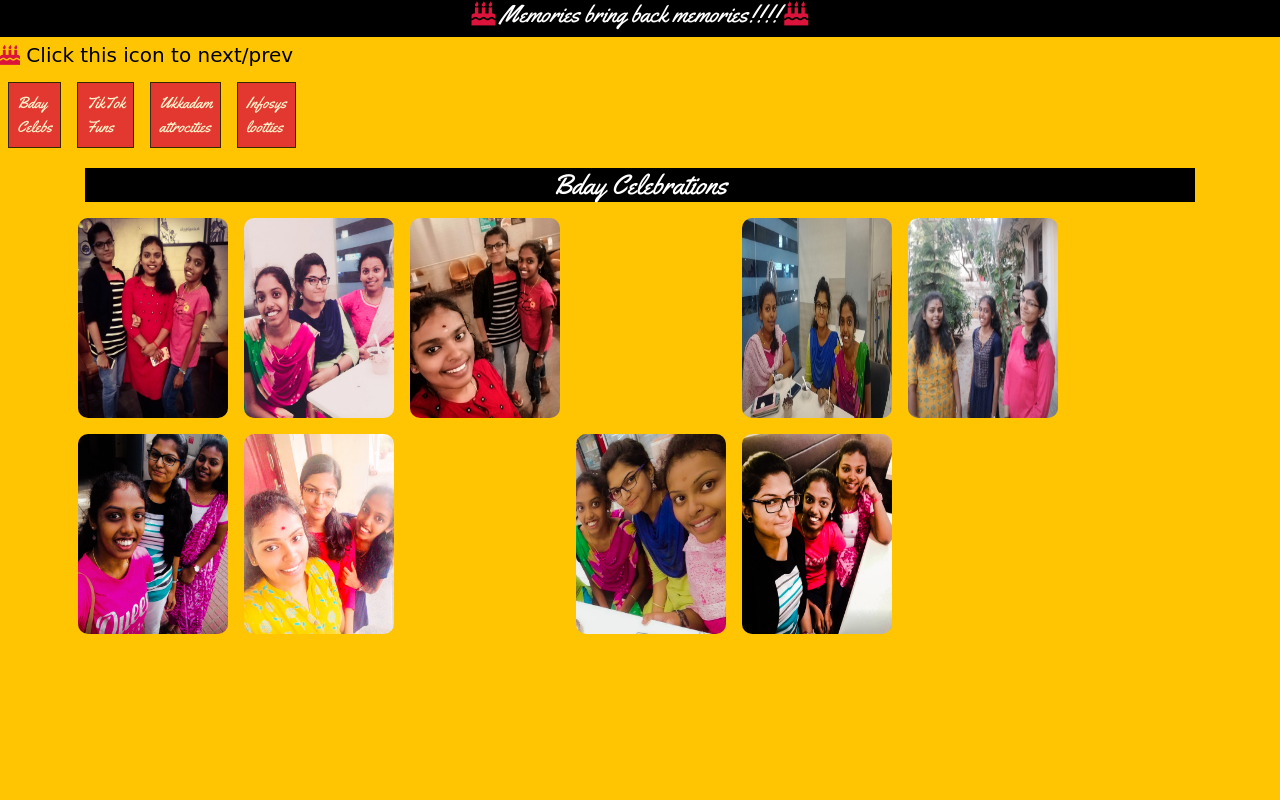
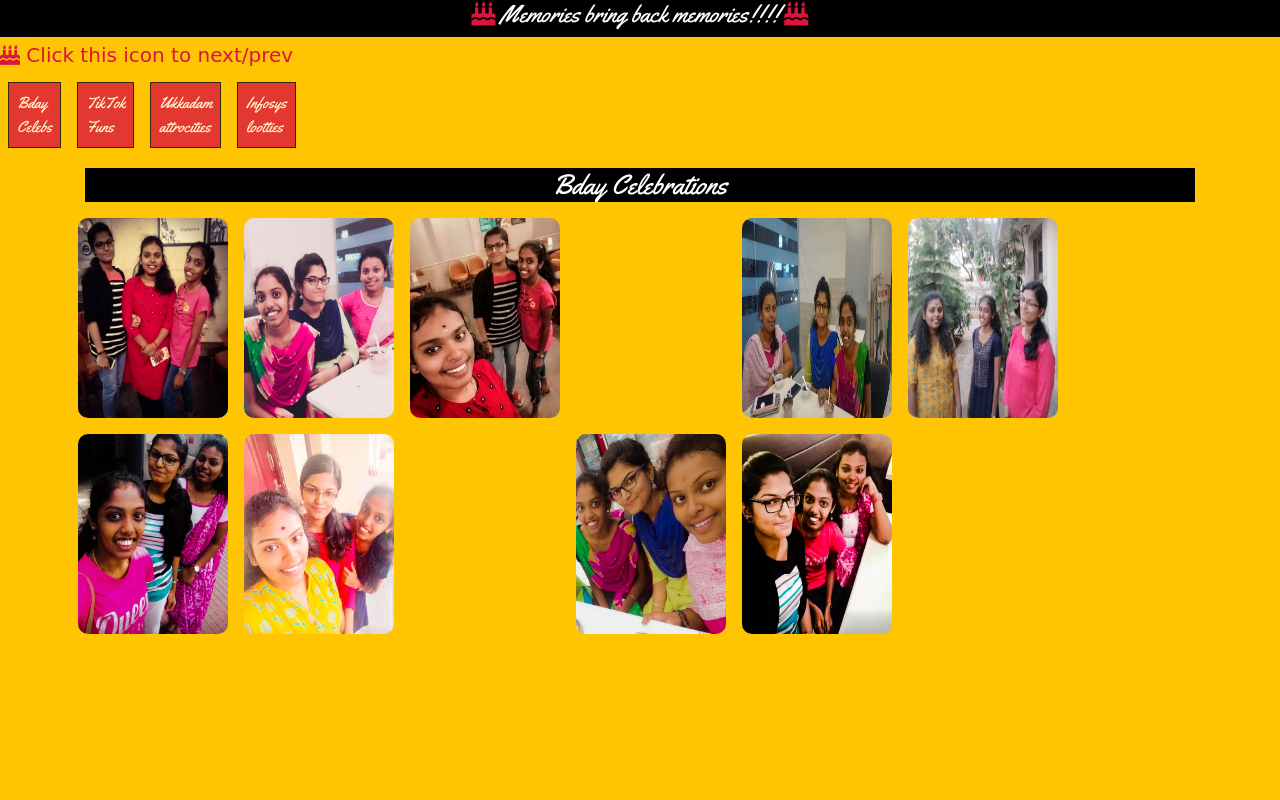
Before and after one commit to Preethiba/BunBirthday, a plain HTML site: page index2.html in a window 1280 px wide. Shown: the top 800 px of the page. Drawn offline with nearby package versions, Linux system fonts and the light colour scheme.

Commit message:
Update index2.html

```diff
--- a/index2.html
+++ b/index2.html
@@ -211,7 +211,7 @@
 	<br>
 	<div class="container controls" id="heading">
 		<div class="row mt-3">
-			<span style="color:black;font-family: 'Pacifico', cursive;font-size:20px;"><i class="fa fa-birthday-cake" style="color:crimson;" ></i> Click this icon to next/prev</span>
+			<span style="color:crimson;font-family: 'Pacifico', cursive;font-size:20px;"><i class="fa fa-birthday-cake" style="color:crimson;" ></i> Click this icon to next/prev</span>
 		</div>
 		<div class="row mt-1">
 			<div class="p-2 m-2 imgHeading" onclick="location.href='#bday'"><span>Bday<br>Celebs</span></div>
```
